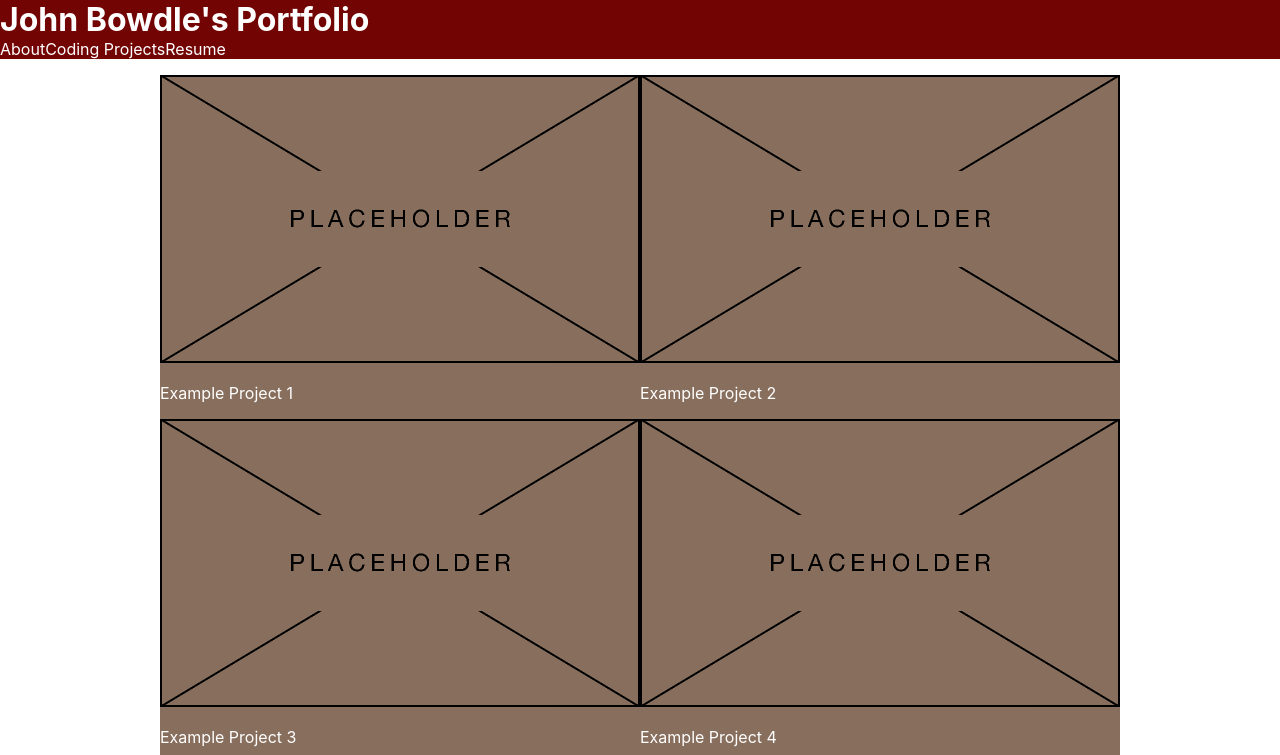
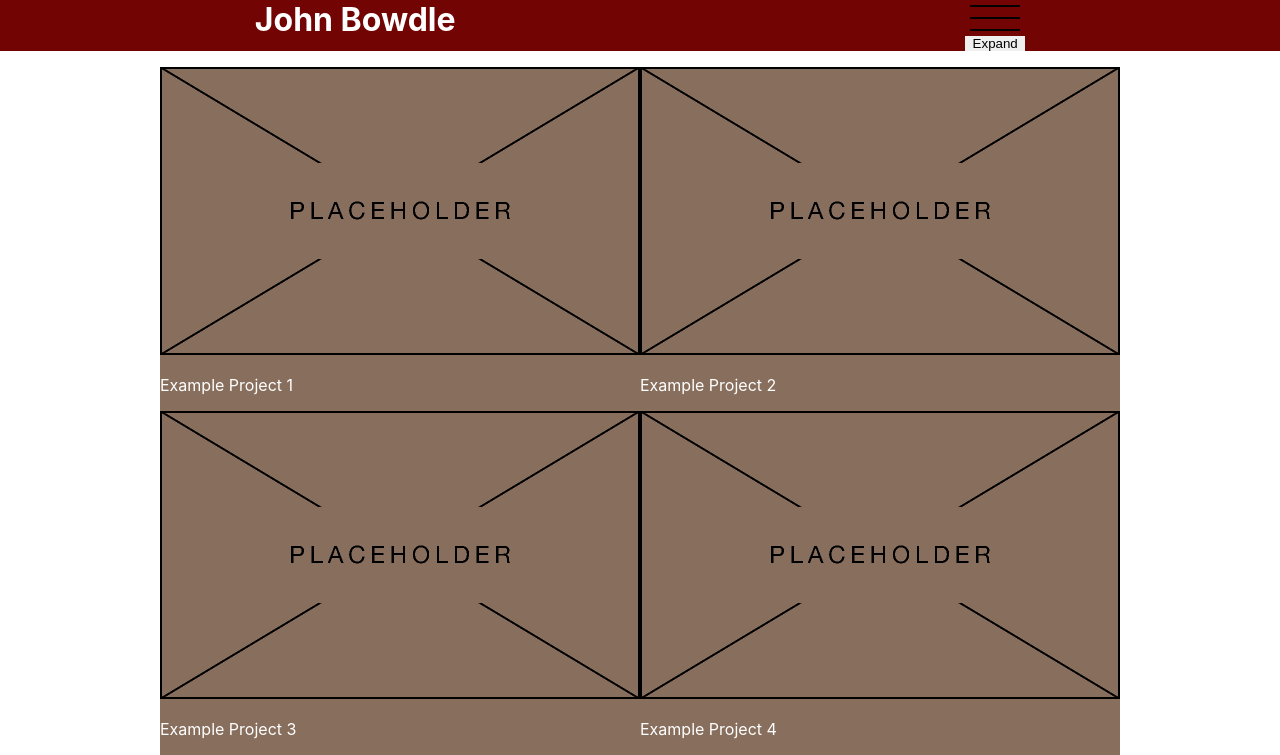
Before and after one commit to jbowdle/portfolio, a React (Create React App) app: page / in a window 1280 px wide. Shown: the top 755 px of the page. Built offline with nearby package versions, Linux system fonts and the light colour scheme.

Commit message:
Created rough version of expandable nav menu

```diff
--- a/src/App.js
+++ b/src/App.js
@@ -1,6 +1,29 @@
 import Nav from "./components/Nav";
 import Footer from "./components/Footer";
 import ProjectCard from "./components/ProjectCard";
+
+// Clicking the burger icon will open and close nav
+// function handleBurgerClick() {
+//   const navLinks = document.querySelectorAll(".nav-link");
+//   for (const link of navLinks){
+//     if (link.style.display === "block") {
+//       link.style.display = "none";
+//     } else {
+//       link.style.display = "block";
+//     }
+//   }
+// }
+
+
+
+// function collapseNav() {
+//   const navLinks = document.querySelectorAll(".nav-link");
+//   for (const link of navLinks){
+//     if (link.style.display === "block") {
+//       link.style.display = "none";
+//     }
+//   }
+// }
 
 function App(props) {
   const projectList = props.projects.map((project) => (
@@ -10,12 +33,17 @@ function App(props) {
   return (
     <div>
       <header>
-        <h1>John Bowdle's Portfolio</h1>
-        <Nav />
+        <h1>John Bowdle</h1>
+        <div className="burger">
+          <Nav />
+        </div>
       </header>
+      <aside>
+
+      </aside>
       <main>
-        <section class="section-main">
-          <ul class="project-container">
+        <section className="section-main">
+          <ul className="project-container">
             {projectList}
           </ul>
         </section>
--- a/src/components/Nav.js
+++ b/src/components/Nav.js
@@ -1,11 +1,58 @@
 import React from "react";
+
+function expandNav() {
+  // TODO: clicking the entire burger, not just the down arrow, should be capable of expanding the nav
+  const navLinks = document.querySelectorAll(".nav-link");
+  for (const link of navLinks){
+    // if (link.style.display === "none") did not function correctly.
+    // This necessitated the use of the data values, but it may be good to look for a cleaner solution
+    if (link.dataset.display === "hidden") {
+      link.style.display = "block";
+      link.dataset.display = "visible";
+    }
+  }
+
+  const collapseBtn = document.querySelector("#collapse");
+  const expandBtn = document.querySelector("#expand");
+
+  collapseBtn.style.display = "block";
+  expandBtn.style.display = "none";
+
+  collapseBtn.dataset.display = "visible";
+  expandBtn.dataset.display = "hidden";
+}
+
+function collapseNav() {
+  const navLinks = document.querySelectorAll(".nav-link");
+  for (const link of navLinks){
+    if (link.style.display === "block") {
+      link.style.display = "none";
+      link.dataset.display = "hidden";
+    }
+  }
+
+  const collapseBtn = document.querySelector("#collapse");
+  const expandBtn = document.querySelector("#expand");
+
+  collapseBtn.style.display = "none";
+  expandBtn.style.display = "block";
+
+  collapseBtn.dataset.display = "hidden";
+  expandBtn.dataset.display = "visible";
+}
 
 function Nav(props) {
   return (
     <nav>
-      <a>About</a>
-      <a>Coding Projects</a>
-      <a>Resume</a>
+      {/* TODO: Collapse and expand buttons should be changed to arrows */}
+      <button id="collapse" data-display="hidden" onClick={collapseNav}>Collapse</button>
+      <a className="nav-link" data-display="hidden">About</a>
+      <i className="burger-bar"></i>
+      <a className="nav-link" data-display="hidden">Coding Projects</a>
+      <i className="burger-bar"></i>
+      <a className="nav-link" data-display="hidden">Resume</a>
+      <i className="burger-bar"></i>
+      <button id="expand" data-display="visible" onClick={expandNav}>Expand</button>
     </nav>
   );
 }
--- a/src/index.css
+++ b/src/index.css
@@ -62,6 +62,31 @@ header {
   justify-content: center;
 }
 /* END GLOBAL STYLES */
+/* HEADER STYLES */
+header {
+  display: flex;
+  justify-content: space-around;
+}
+nav {
+  display: grid;
+}
+.burger {
+  display: grid;
+}
+.burger-bar {
+  height: 2px;
+  width: 50px;
+  margin: 5px;
+  /* move this to color storage */
+  background-color: black;
+}
+.nav-link{
+  display: none;
+}
+#collapse {
+  display: none;
+}
+/* END HEADER STYLES */
 /* PROJECT CARD STYLES */
 .project-card {
   background-color: var(--accent-2);
```
